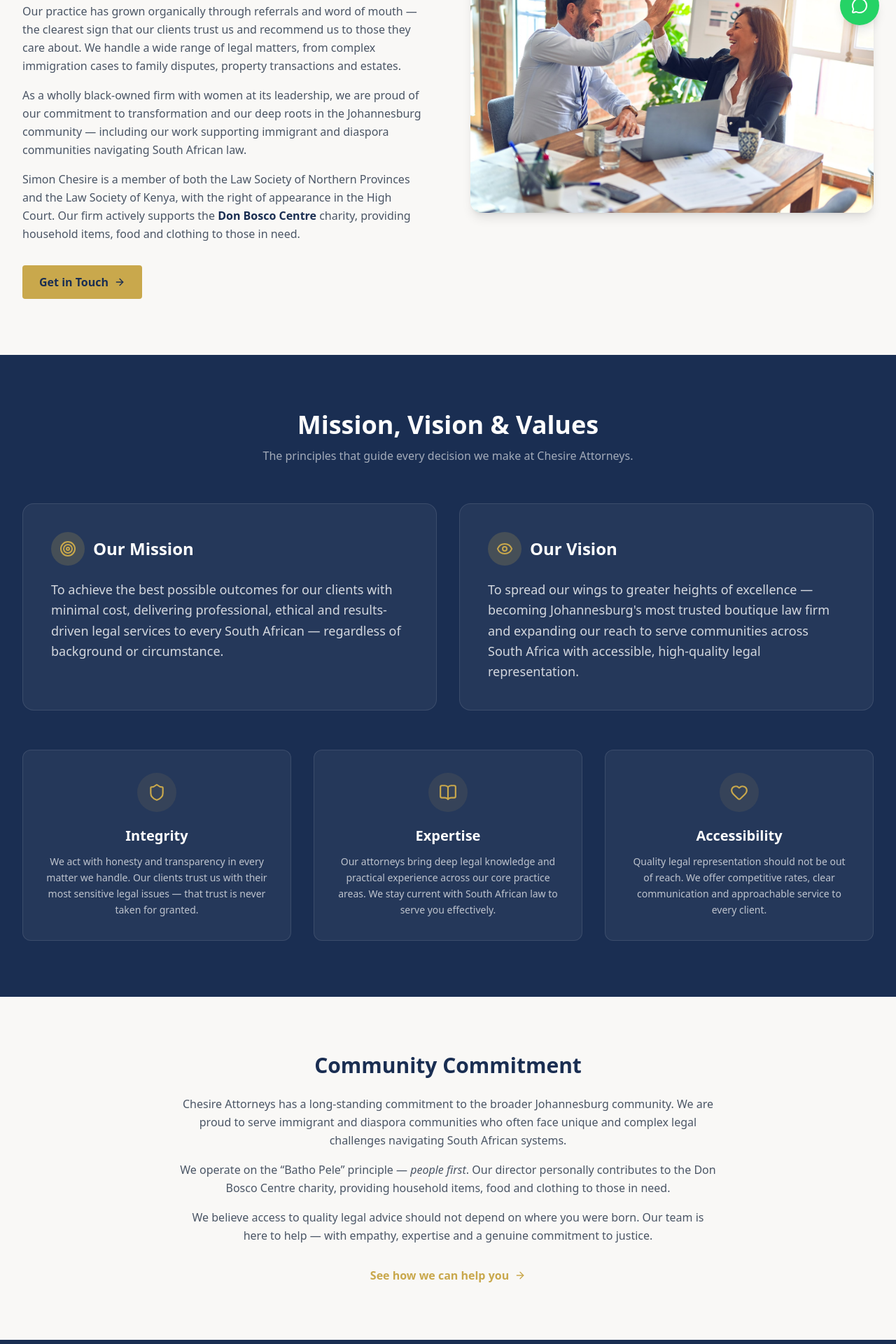
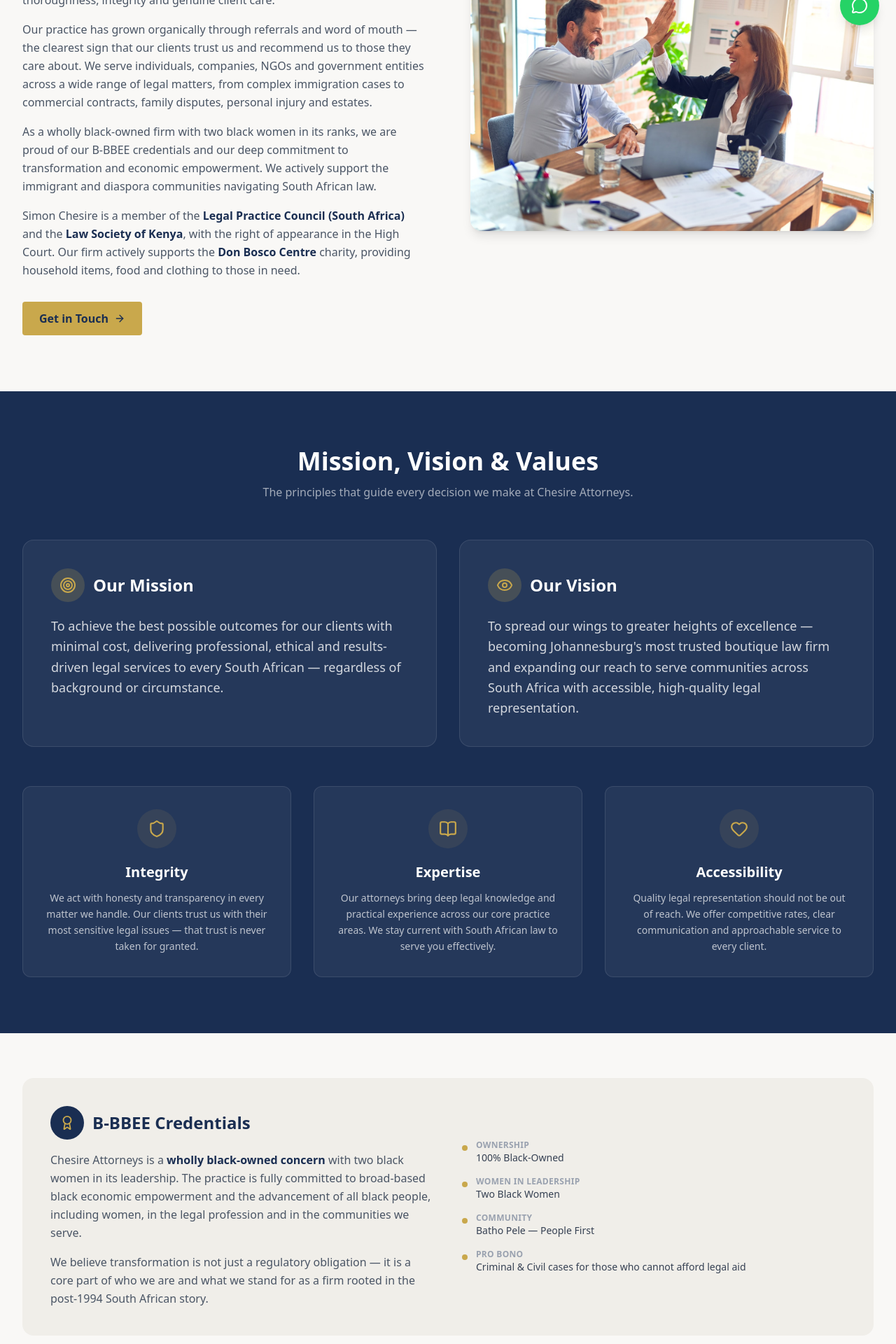
Before and after one commit to qzenta/chesire, a Next.js app: page /about in a window 1280 px wide. Shown: the part 740-2660 px from the top of the page at 70% size. Built offline with nearby package versions, Linux system fonts and the light colour scheme; a web font is replaced by a local one.

Commit message:
Update content from business profile + CV: Simon bio (20yr), BB-BEE section, Commercial Law service, Immigration enriched, team2 photo

```diff
--- a/src/app/about/page.tsx
+++ b/src/app/about/page.tsx
@@ -1,5 +1,5 @@
 import Link from "next/link";
-import { Shield, BookOpen, Heart, Eye, Target, ArrowRight } from "lucide-react";
+import { Shield, BookOpen, Heart, Eye, Target, ArrowRight, Award } from "lucide-react";
 import PageHero from "@/components/PageHero";
 
 const values = [
@@ -18,10 +18,10 @@ export default function AboutPage() {
         <div>
           <h2 className="font-[var(--font-playfair)] text-3xl font-bold text-[#1A2E52] mb-6">Our Story</h2>
           <div className="space-y-4 text-gray-600 leading-relaxed">
-            <p>Chesire Attorneys was founded by <strong className="text-[#1A2E52]">Simon Chesire</strong>, who practised as an advocate in Kenya before relocating to South Africa and establishing one of Johannesburg&apos;s most trusted boutique law firms. From our offices at Works@Market City Centre on Albertina Sisulu Road, we have built a reputation for thoroughness, integrity and genuine client care.</p>
-            <p>Our practice has grown organically through referrals and word of mouth — the clearest sign that our clients trust us and recommend us to those they care about. We handle a wide range of legal matters, from complex immigration cases to family disputes, property transactions and estates.</p>
-            <p>As a wholly black-owned firm with women at its leadership, we are proud of our commitment to transformation and our deep roots in the Johannesburg community — including our work supporting immigrant and diaspora communities navigating South African law.</p>
-            <p>Simon Chesire is a member of both the Law Society of Northern Provinces and the Law Society of Kenya, with the right of appearance in the High Court. Our firm actively supports the <strong className="text-[#1A2E52]">Don Bosco Centre</strong> charity, providing household items, food and clothing to those in need.</p>
+            <p>Chesire Attorneys was founded by <strong className="text-[#1A2E52]">Simon Chesire</strong> in 2006, bringing over 20 years of international legal experience spanning Kenya and South Africa. From our offices at Works@Market City Centre on Albertina Sisulu Road — a modern building within walking distance of both the Magistrate&apos;s Court and the High Court in Johannesburg — we have built a reputation for thoroughness, integrity and genuine client care.</p>
+            <p>Our practice has grown organically through referrals and word of mouth — the clearest sign that our clients trust us and recommend us to those they care about. We serve individuals, companies, NGOs and government entities across a wide range of legal matters, from complex immigration cases to commercial contracts, family disputes, personal injury and estates.</p>
+            <p>As a wholly black-owned firm with two black women in its ranks, we are proud of our B-BBEE credentials and our deep commitment to transformation and economic empowerment. We actively support the immigrant and diaspora communities navigating South African law.</p>
+            <p>Simon Chesire is a member of the <strong className="text-[#1A2E52]">Legal Practice Council (South Africa)</strong> and the <strong className="text-[#1A2E52]">Law Society of Kenya</strong>, with the right of appearance in the High Court. Our firm actively supports the <strong className="text-[#1A2E52]">Don Bosco Centre</strong> charity, providing household items, food and clothing to those in need.</p>
           </div>
           <Link href="/contact" className="inline-flex items-center gap-2 mt-8 bg-[#C9A84C] hover:bg-[#b8963e] text-[#1A2E52] font-semibold px-6 py-3 rounded transition-colors">Get in Touch <ArrowRight size={16} /></Link>
         </div>
@@ -66,6 +66,36 @@ export default function AboutPage() {
         </div>
       </section>
 
+      {/* B-BBEE */}
+      <section className="max-w-7xl mx-auto px-4 sm:px-6 lg:px-8 py-16">
+        <div className="bg-[#F0EEE9] rounded-2xl p-10 grid grid-cols-1 md:grid-cols-2 gap-10 items-center">
+          <div>
+            <div className="flex items-center gap-3 mb-4">
+              <div className="w-12 h-12 rounded-full bg-[#1A2E52] flex items-center justify-center"><Award size={22} className="text-[#C9A84C]" /></div>
+              <h2 className="font-[var(--font-playfair)] text-2xl font-bold text-[#1A2E52]">B-BBEE Credentials</h2>
+            </div>
+            <p className="text-gray-600 leading-relaxed mb-4">Chesire Attorneys is a <strong className="text-[#1A2E52]">wholly black-owned concern</strong> with two black women in its leadership. The practice is fully committed to broad-based black economic empowerment and the advancement of all black people, including women, in the legal profession and in the communities we serve.</p>
+            <p className="text-gray-600 leading-relaxed">We believe transformation is not just a regulatory obligation — it is a core part of who we are and what we stand for as a firm rooted in the post-1994 South African story.</p>
+          </div>
+          <div className="space-y-4">
+            {[
+              { label: "Ownership", value: "100% Black-Owned" },
+              { label: "Women in Leadership", value: "Two Black Women" },
+              { label: "Community", value: "Batho Pele — People First" },
+              { label: "Pro Bono", value: "Criminal & Civil cases for those who cannot afford legal aid" },
+            ].map(({ label, value }) => (
+              <div key={label} className="flex gap-3 items-start">
+                <span className="w-2 h-2 rounded-full bg-[#C9A84C] mt-2 shrink-0" />
+                <div>
+                  <p className="text-xs text-gray-400 uppercase tracking-wide font-semibold">{label}</p>
+                  <p className="text-gray-700 text-sm">{value}</p>
+                </div>
+              </div>
+            ))}
+          </div>
+        </div>
+      </section>
+
       {/* Community */}
       <section className="max-w-7xl mx-auto px-4 sm:px-6 lg:px-8 py-20">
         <div className="max-w-3xl mx-auto text-center">
--- a/src/app/services/page.tsx
+++ b/src/app/services/page.tsx
@@ -1,17 +1,33 @@
 import Link from "next/link";
-import { Scale, Globe, Users, Home, Briefcase, FileText, ArrowRight } from "lucide-react";
+import { Scale, Globe, Users, Home, Briefcase, FileText, ArrowRight, Building2 } from "lucide-react";
 import PageHero from "@/components/PageHero";
 
 const services = [
   {
+    icon: Building2,
+    title: "Commercial Law",
+    desc: "We have vast experience advising on commercial contracts of every kind and magnitude across the Republic and regionally. From company incorporations and mergers to business rescue and compliance with the Consumer Protection Act, National Credit Act and related legislation — we provide independent, expert commercial advice that protects your business. We have advised State Owned Enterprises, NGOs and private companies alike.",
+    bullets: [
+      "Commercial contracts (drafting, review, disputes)",
+      "Company incorporations and mergers & acquisitions",
+      "Business rescue and liquidation advice",
+      "Consumer Protection Act compliance",
+      "National Credit Act compliance",
+      "Advice to State Owned Enterprises and NGOs",
+      "Alternative Dispute Resolution (ADR)",
+    ],
+  },
+  {
     icon: Globe,
     title: "Immigration Law",
-    desc: "South African immigration law is complex and constantly evolving. Our attorneys assist foreign nationals, families and businesses with the full range of immigration matters — from temporary and permanent residence applications to visa appeals, work permits, asylum and citizenship. We have extensive experience working with the Department of Home Affairs and supporting the Joburg immigrant and diaspora community.",
+    desc: "South African immigration law is complex, constantly evolving and increasingly difficult to navigate — particularly with the advent of VFS Global and mandatory online applications. Our attorneys have extensive expertise in all categories of visas, assisting individuals, families and employers to compile, submit and appeal applications correctly. Where Home Affairs makes unlawful or arbitrary decisions, we are prepared to challenge these in the High Court.",
     bullets: [
       "Temporary and permanent residence permits",
       "Work and business visas",
       "Spousal and relative permits",
       "Asylum and refugee matters",
+      "VFS Global and online application assistance",
+      "High Court challenges against unfair decisions",
       "Appeals and reviews",
       "Citizenship applications",
     ],
--- a/src/app/team/page.tsx
+++ b/src/app/team/page.tsx
@@ -9,7 +9,7 @@ const team = [
     role: "Director & Founder",
     quals: "LLB — Advocate (Kenya) | Attorney (South Africa)",
     areas: ["Immigration Law", "Civil Litigation", "Criminal Law", "Human Rights Law", "Personal Injury"],
-    bio: "Simon Chesire founded Chesire Attorneys after an extensive career as an advocate in Kenya. With over 12 years of legal practice, he has built a reputation as one of Johannesburg's most dedicated boutique attorneys. Simon is a member of the Legal Practice Council (South Africa) and the Law Society of Kenya, with the right of appearance in the High Court. He specialises in immigration law, commercial litigation, personal injury, criminal law, human rights law and divorce matters.",
+    bio: "Simon Chesire founded Chesire Attorneys in 2006 after an extensive career spanning over 20 years across Kenya and South Africa. He began his legal career with the Kenya Defence Force (1993–1995), followed by practice at Mbulo & Company Advocates in Nairobi, the Legal Aid Bureau and Johannesburg Community Legal Centre, and immigration consultancy at Rabari & Associates. He is a member of the Legal Practice Council (South Africa) and the Law Society of Kenya, with the right of appearance in the High Court. Simon specialises in immigration law, commercial litigation, personal injury, criminal law, human rights law, alternative dispute resolution and divorce matters.",
     linkedin: "https://www.linkedin.com/in/chesire-attorneys-ab20aa121/",
   },
   {
--- a/src/components/CounterSection.tsx
+++ b/src/components/CounterSection.tsx
@@ -3,7 +3,7 @@ import { useEffect, useRef, useState } from "react";
 import { Shield, Users, MessageSquare, Star } from "lucide-react";
 
 const stats = [
-  { icon: Shield, end: 16, suffix: "+", label: "Years of Experience" },
+  { icon: Shield, end: 20, suffix: "+", label: "Years of Experience" },
   { icon: Users, end: 157, suffix: "+", label: "Clients Served" },
   { icon: Star, end: 98, suffix: "%", label: "Client Satisfaction" },
   { icon: MessageSquare, end: 50, suffix: "+", label: "New Cases Monthly" },
```
Also changed, not shown: public/images/team2.jpg.
